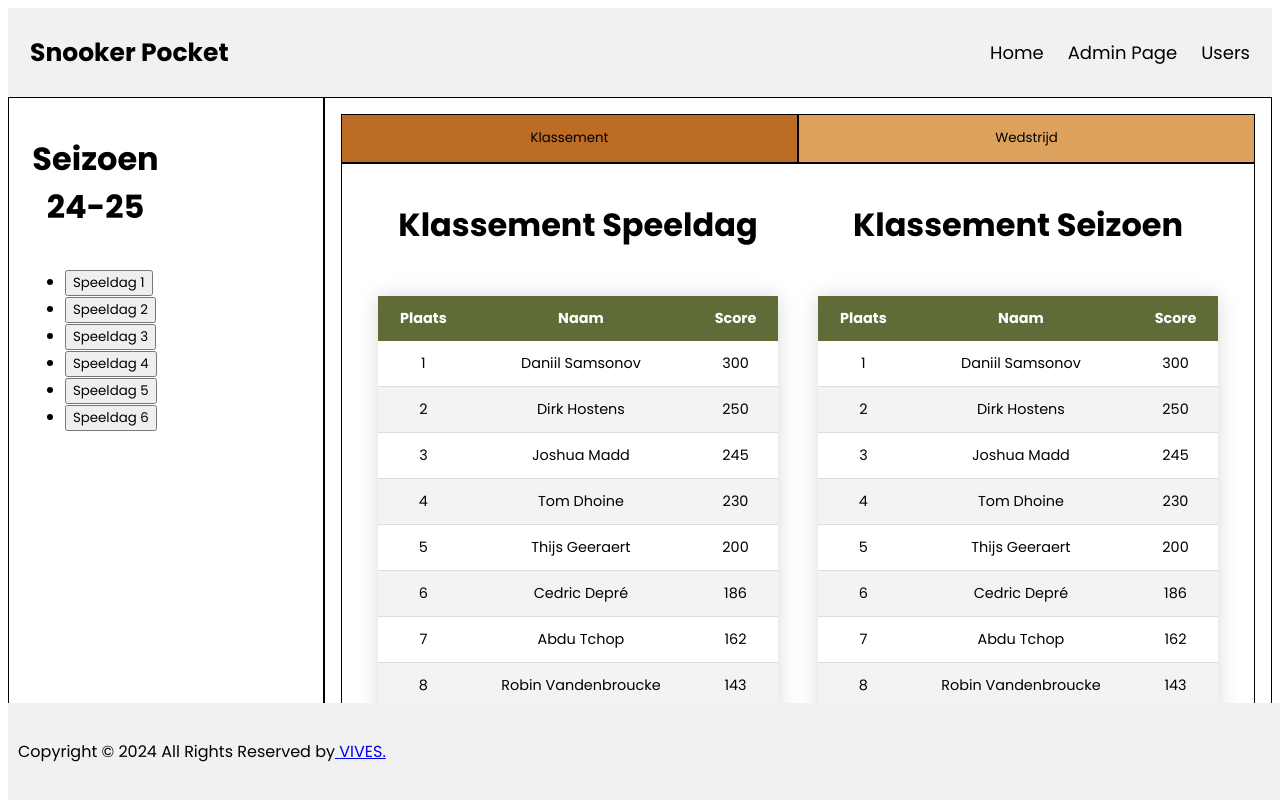
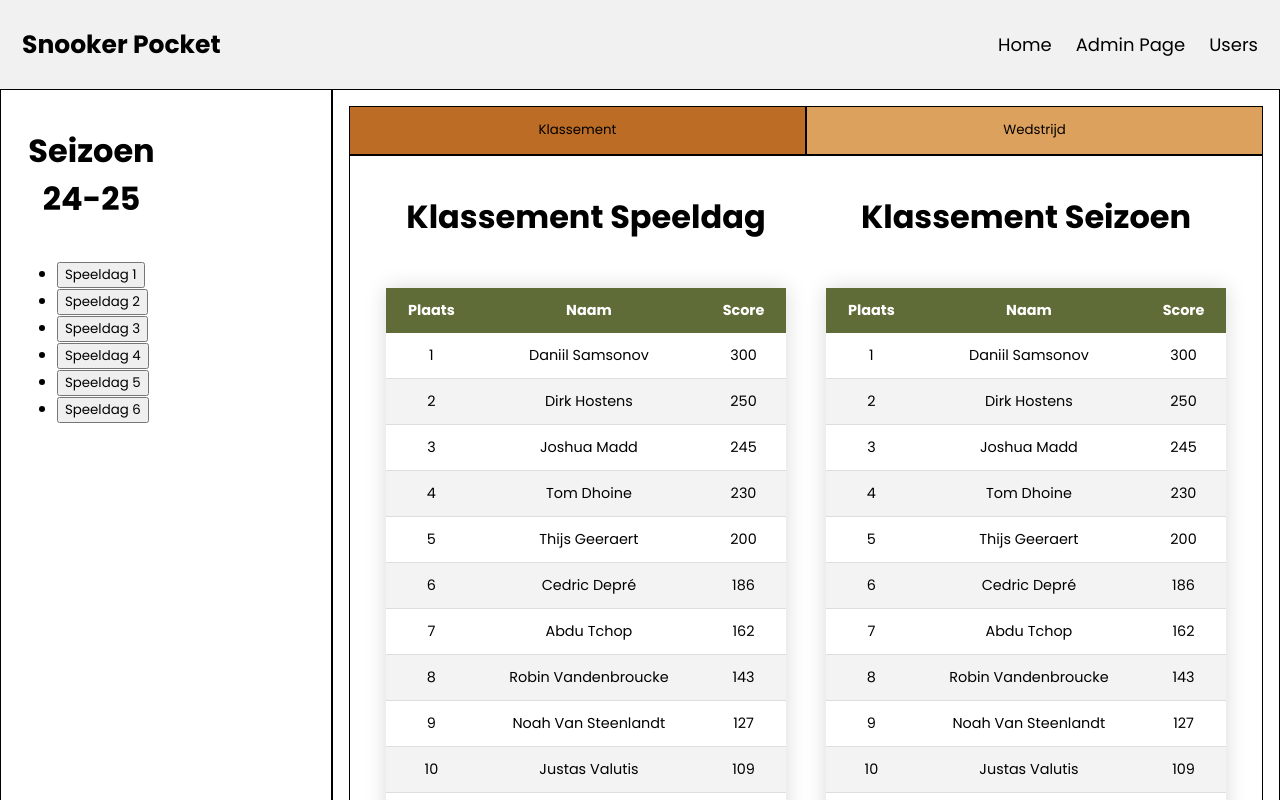
Before and after one commit to JordanMK/snooker, a Next.js app: page / in a window 1280 px wide. Shown: the top 800 px of the page. Built offline with nearby package versions, Linux system fonts and the light colour scheme.

Commit message:
opmaak verbeterd dat niet klopte

```diff
--- a/src/app/css/Home.css
+++ b/src/app/css/Home.css
@@ -2,11 +2,15 @@
 
 *{
     font-family: "Poppins", sans-serif;
+
+}
+
+body {
+    margin: 0;
 }
 
 .pageContainer {
     display: flex;
-
 }
 
 .column {
--- a/src/app/page.tsx
+++ b/src/app/page.tsx
@@ -31,7 +31,7 @@ export default function Home() {
     <>
     <BaseLayout>
       <div className="pageContainer">
-        <div className="column smallColumn">
+        <div className="smallColumn">
           <SeizoenPanel onClick={onClickButton} speeldagen={seizoen.speeldagen}/>
         </div>
         <div className="column flexColumn">
--- a/src/components/components.css
+++ b/src/components/components.css
@@ -3,9 +3,8 @@ footer{
     background-color: #f1f1f1;
     padding: 20px 10px;
     color: #000000;
-    position: fixed;
     bottom: 0;
-    width: 98%;
+    width: auto;
 }
 
 
```
